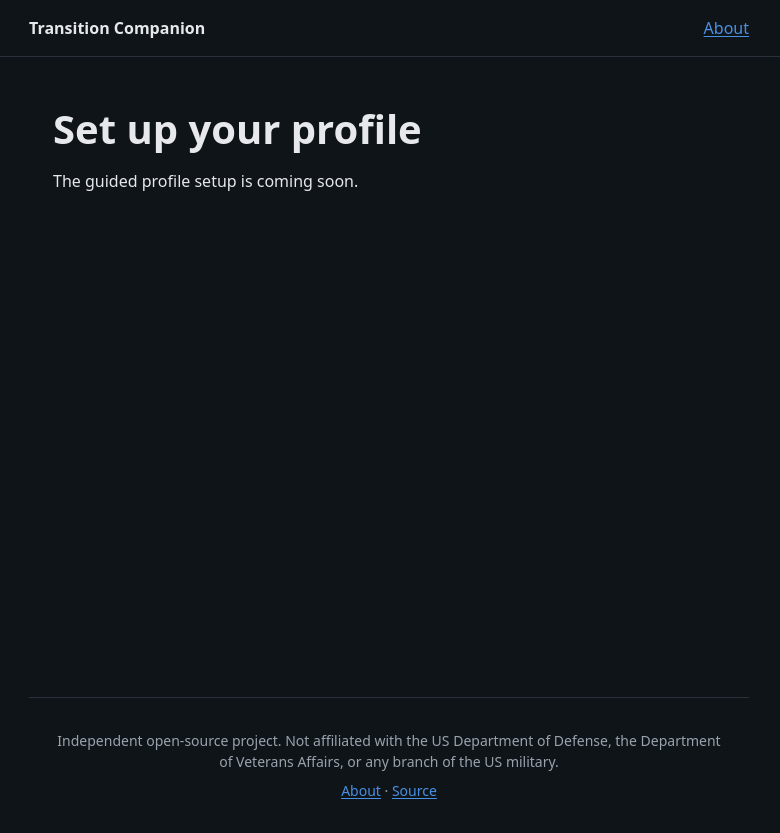
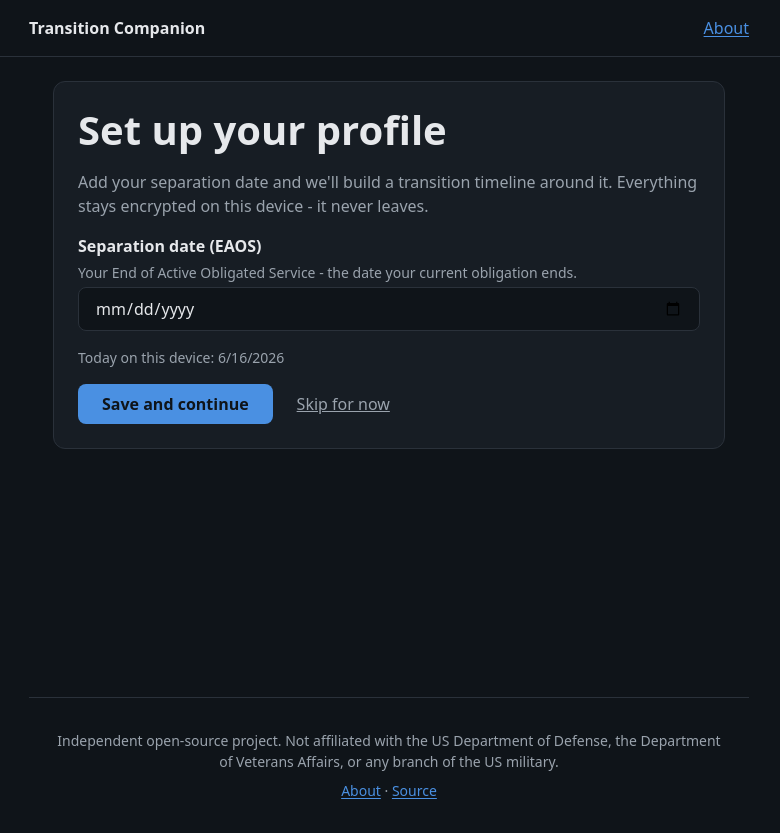
Before and after one commit to GoudyMT/ask214, a SvelteKit app: page /wizard in a window 1280 px wide. Shown: the whole page, without its empty margins (251-1031 px from the left). Built offline with nearby package versions, Linux system fonts and the light colour scheme.

Commit message:
feat(wizard): build first-run EAOS wizard (spec 5.6)

```diff
--- a/src/routes/wizard/+page.svelte
+++ b/src/routes/wizard/+page.svelte
@@ -1,11 +1,165 @@
-<!--
-  Placeholder route. The guided profile-setup wizard (master spec 5.6) is built in
-  Milestone L; this stub exists so the SetupCTA's resolve('/wizard') link has a real
-  target and type-checks. Replace with the real wizard in L.
--->
+<script lang="ts">
+	import { goto } from '$app/navigation';
+	import { resolve } from '$app/paths';
+	import EaosInput from '$lib/components/EaosInput.svelte';
+	import { getProfileApp } from '$lib/profile/context';
+	import {
+		validateEaosAtInput,
+		encodeEaos,
+		EaosFormatError,
+		type EaosCause
+	} from '$lib/profile/eaos';
+
+	const app = getProfileApp();
+
+	let value = $state('');
+	let error = $state<string | null>(null);
+	let saving = $state(false);
+
+	// Device clock display feeds the spec 3.2 implicit clock check (read-only, not PII).
+	const todayDisplay = new Date().toLocaleDateString();
+
+	// PII-free, user-facing copy for each validation cause. Native <input type="date"> makes
+	// month/day/format-from-malformed unreachable in practice; empty submit -> 'format'.
+	const ERROR_COPY: Record<EaosCause, string> = {
+		format: 'Please enter your separation date.',
+		'year-range': 'Enter a date within about 15 years from today.',
+		month: 'Please enter a valid date.',
+		day: 'Please enter a valid date.'
+	};
+
+	function onInput(next: string): void {
+		value = next;
+		error = null;
+	}
+
+	async function save(e: SubmitEvent): Promise<void> {
+		e.preventDefault();
+		const store = app.store;
+		if (!store) return;
+
+		let bytes: Uint8Array;
+		try {
+			bytes = encodeEaos(validateEaosAtInput(value));
+		} catch (err) {
+			if (err instanceof EaosFormatError) {
+				error = ERROR_COPY[err.cause];
+				return;
+			}
+			throw err;
+		}
+
+		saving = true;
+		try {
+			await store.save({ eaos: bytes, setupIntent: 'completed' });
+			await goto(resolve('/'));
+		} finally {
+			saving = false;
+		}
+	}
+
+	async function skip(): Promise<void> {
+		await goto(resolve('/'));
+	}
+</script>
+
 <svelte:head>
 	<title>Set up your profile</title>
 </svelte:head>
 
-<h1>Set up your profile</h1>
-<p>The guided profile setup is coming soon.</p>
+<section class="wizard" aria-labelledby="wizard-heading">
+	<h1 id="wizard-heading">Set up your profile</h1>
+	<p class="wizard__lead">
+		Add your separation date and we'll build a transition timeline around it. Everything stays
+		encrypted on this device - it never leaves.
+	</p>
+
+	{#if app.status === 'ready'}
+		<form class="wizard__form" onsubmit={(e) => void save(e)}>
+			<EaosInput
+				{value}
+				{error}
+				onchange={onInput}
+				label="Separation date (EAOS)"
+				hint="Your End of Active Obligated Service - the date your current obligation ends."
+			/>
+			<p class="wizard__today">Today on this device: {todayDisplay}</p>
+
+			<div class="wizard__actions">
+				<button class="wizard__save" type="submit" disabled={saving}>Save and continue</button>
+				<button class="wizard__skip" type="button" onclick={() => void skip()}>Skip for now</button>
+			</div>
+		</form>
+	{/if}
+</section>
+
+<style>
+	.wizard {
+		display: flex;
+		flex-direction: column;
+		gap: var(--space-m);
+		background: var(--color-surface);
+		border: 1px solid var(--color-border);
+		border-radius: var(--radius-l);
+		padding: var(--space-l);
+	}
+
+	.wizard h1 {
+		margin: 0;
+	}
+
+	.wizard__lead {
+		margin: 0;
+		color: var(--color-fg-muted);
+	}
+
+	.wizard__form {
+		display: flex;
+		flex-direction: column;
+		gap: var(--space-m);
+	}
+
+	.wizard__today {
+		margin: 0;
+		color: var(--color-fg-muted);
+		font-size: var(--font-size-s);
+	}
+
+	.wizard__actions {
+		display: flex;
+		align-items: center;
+		gap: var(--space-m);
+	}
+
+	/* Primary CTA (spec 5.5 primitive 15): filled accent + bg-colored text. */
+	.wizard__save {
+		padding: var(--space-s) var(--space-l);
+		background: var(--color-accent);
+		color: var(--color-bg);
+		border: none;
+		border-radius: var(--radius-m);
+		font: inherit;
+		font-weight: 600;
+		cursor: pointer;
+	}
+
+	.wizard__save:hover {
+		background: var(--color-accent-muted);
+	}
+
+	.wizard__save:disabled {
+		opacity: 0.6;
+		cursor: default;
+	}
+
+	/* Quiet CTA (primitive 15): muted text, underline. De-emphasized but clearly visible. */
+	.wizard__skip {
+		padding: var(--space-s);
+		background: none;
+		border: none;
+		color: var(--color-fg-muted);
+		font: inherit;
+		text-decoration: underline;
+		cursor: pointer;
+	}
+</style>
--- /dev/null
+++ b/src/routes/wizard/+page.ts
@@ -0,0 +1,5 @@
+// PII route: client-only. The profile store + its decrypted state are browser-only, so the
+// wizard is never server-rendered or prerendered (L2 per-route ssr=false lock; no PII in any
+// build-time or edge-rendered HTML).
+export const ssr = false;
+export const prerender = false;
```
